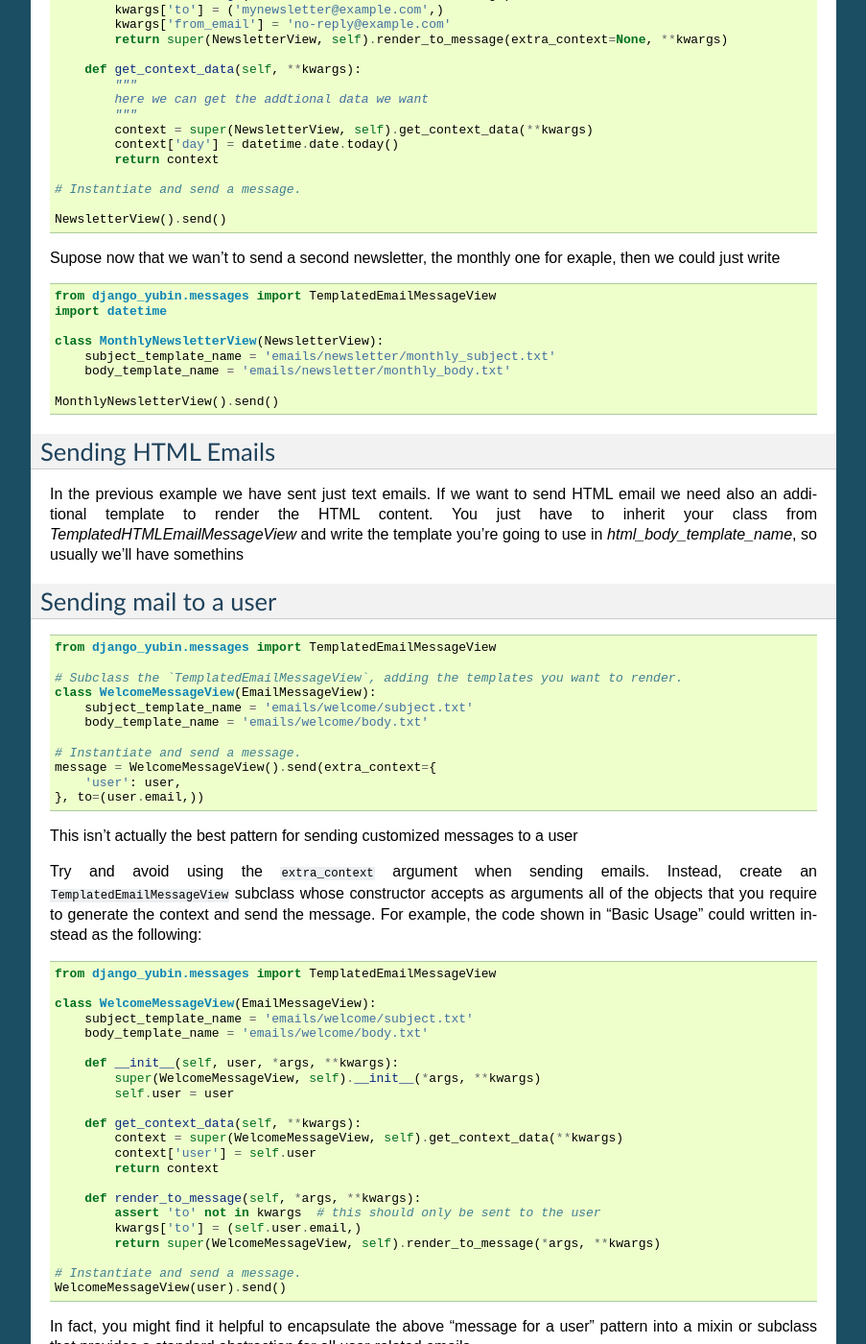
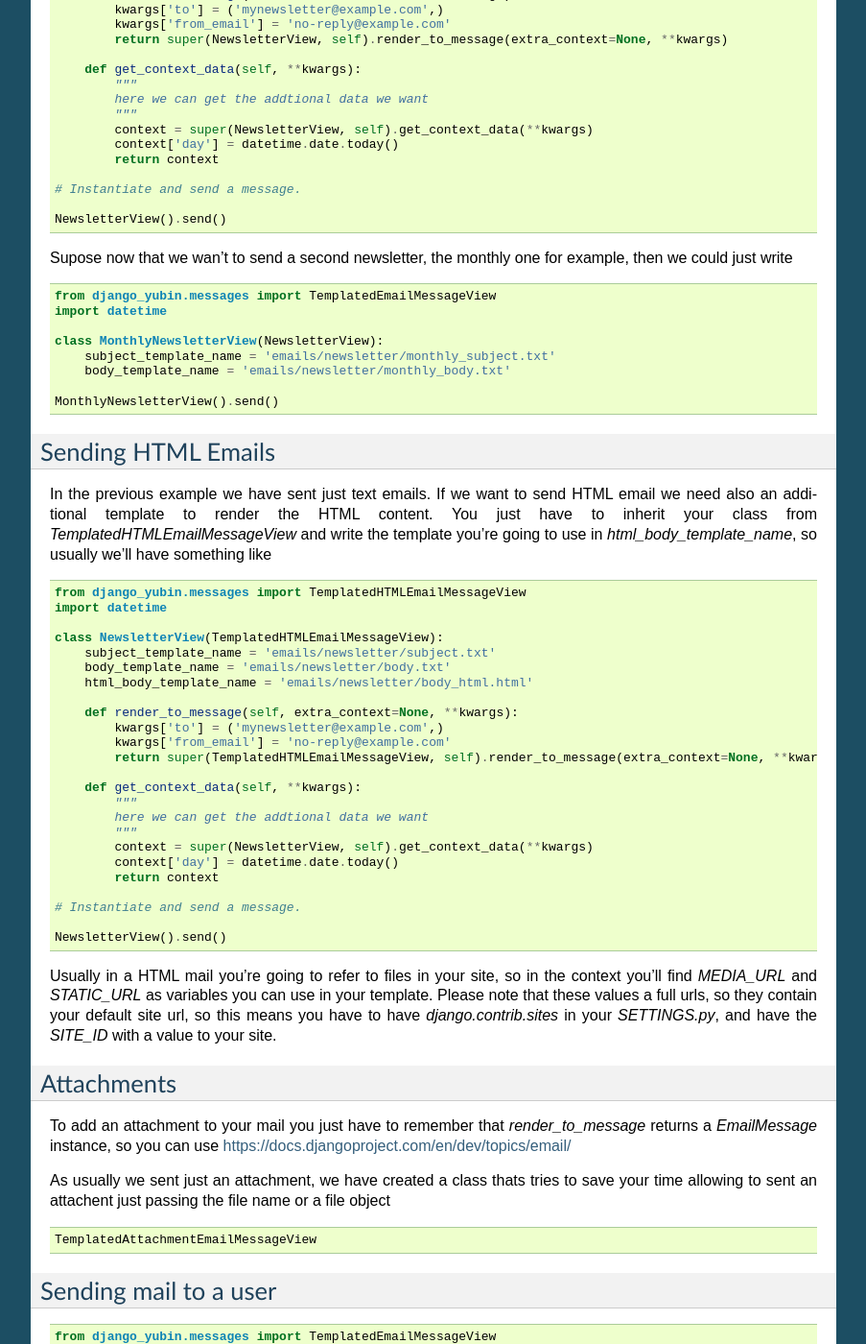
Before and after one commit to APSL/django-yubin, a Sphinx documentation site: the page built from docs/mailviews.rst, in a window 1280 px wide and 1400 px high, scrolled down 1361 px. Shown: the whole window at 96% size, without its empty margins (198-1101 px from the left). Built offline with Sphinx 7.4.7, drawn with Linux system fonts in a browser that asks for light colours.

Commit message:
Updated documentations and renamed template folders

```diff
--- a/docs/mailviews.rst
+++ b/docs/mailviews.rst
@@ -96,7 +96,7 @@ In our example, we could write:
 
     NewsletterView().send()
 
-Supose now that we wan't to send a second newsletter, the monthly one for exaple, then we could just write
+Supose now that we wan't to send a second newsletter, the monthly one for example, then we could just write
 
 .. code:: python
 
@@ -114,9 +114,52 @@ Sending HTML Emails
 
 In the previous example we have sent just text emails. If we want to send HTML email we need also an additional template
 to render the HTML content. You just have to inherit your class from `TemplatedHTMLEmailMessageView` and write the
-template you're going to use in `html_body_template_name`, so usually we'll have somethins
+template you're going to use in `html_body_template_name`, so usually we'll have something like
 
+.. code:: python
 
+    from django_yubin.messages import TemplatedHTMLEmailMessageView
+    import datetime
+
+    class NewsletterView(TemplatedHTMLEmailMessageView):
+        subject_template_name = 'emails/newsletter/subject.txt'
+        body_template_name = 'emails/newsletter/body.txt'
+        html_body_template_name = 'emails/newsletter/body_html.html'
+
+        def render_to_message(self, extra_context=None, **kwargs):
+            kwargs['to'] = ('mynewsletter@example.com',)
+            kwargs['from_email'] = 'no-reply@example.com'
+            return super(TemplatedHTMLEmailMessageView, self).render_to_message(extra_context=None, **kwargs)
+
+        def get_context_data(self, **kwargs):
+            """
+            here we can get the addtional data we want
+            """
+            context = super(NewsletterView, self).get_context_data(**kwargs)
+            context['day'] = datetime.date.today()
+            return context
+
+    # Instantiate and send a message.
+
+    NewsletterView().send()
+
+Usually in a HTML mail you're going to refer to files in your site, so in the context you'll find `MEDIA_URL` and `STATIC_URL`
+as variables you can use in your template. Please note that these values a full urls, so they contain your default
+site url, so this means you have to have `django.contrib.sites` in your `SETTINGS.py`, and have the
+`SITE_ID` with a value to your site.
+
+Attachments
+-----------
+
+To add an attachment to your mail you just have to remember that `render_to_message` returns a `EmailMessage` instance,
+so you can use https://docs.djangoproject.com/en/dev/topics/email/
+
+As usually we sent just an attachment, we have created a class thats tries to save your time allowing to sent an
+attachent just passing the file name or a file object
+
+.. code:: python
+
+    TemplatedAttachmentEmailMessageView
 
 Sending mail to a user
 ----------------------
--- a/setup.py
+++ b/setup.py
@@ -21,10 +21,10 @@ setup(
         'django_yubin.management.commands',
     ],
     classifiers=[
-        'Development Status :: 4 - Alfa',
+        'Development Status :: 3 - Alpha',
         'Environment :: Web Environment',
         'Intended Audience :: Developers',
-        'License :: OSI Approved :: Apache2',
+        'License :: OSI Approved :: Apache Software License',
         'Operating System :: OS Independent',
         'Programming Language :: Python',
         'Framework :: Django',
```
Also changed, not shown: README.rst (+7 -0 lines), 6 other files.
